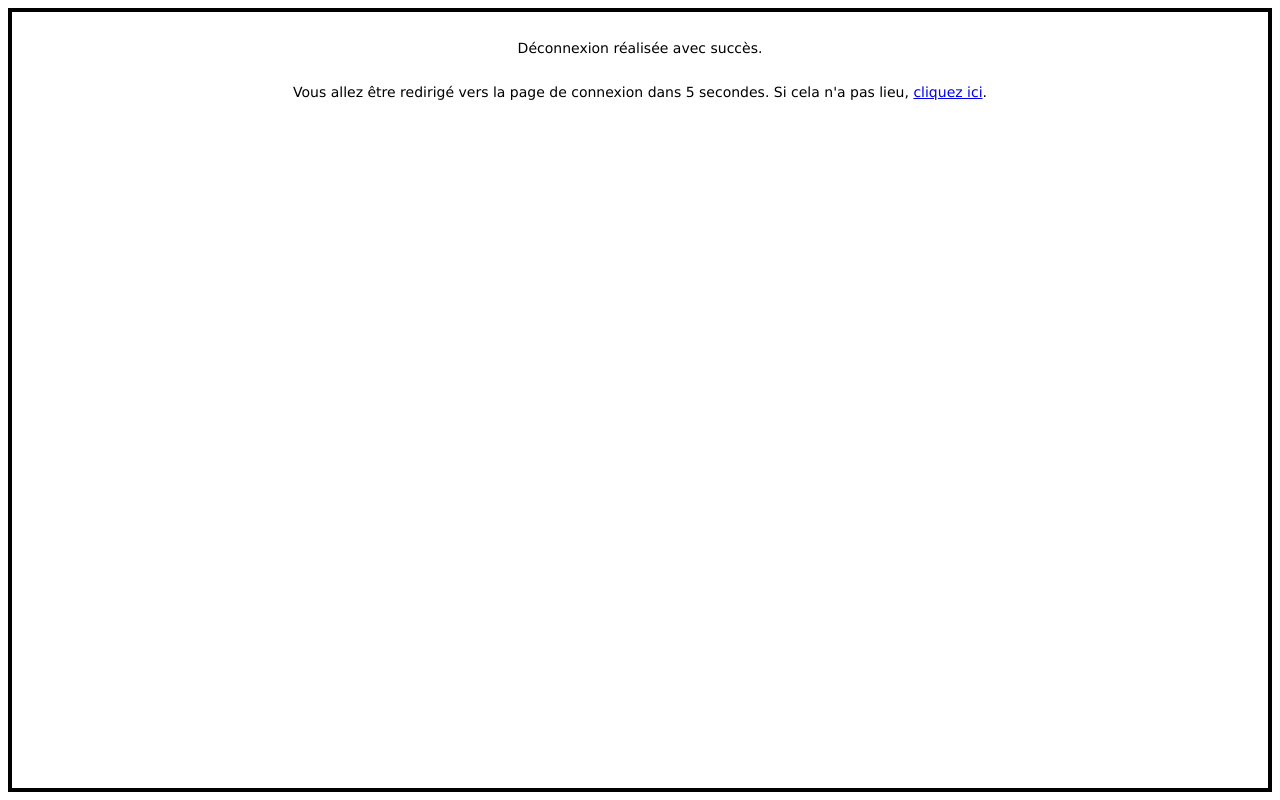
After one commit to PazIExplorer/TeamRVBS, a Flask app: template app/templates/deconnexion.html in a window 1280 px wide. The commit adds this page. Run offline with Flask 2, Linux system fonts and the light colour scheme; the template is opened without the code that fills it, so the values that code supplies are empty; some libraries are stand-ins or nearby versions.

Commit message:
Déconnexion + ajout redirections si non connecté

```diff
--- /dev/null
+++ b/app/static/css/styleDeconnexion.css
@@ -0,0 +1,17 @@
+html{
+    height: 100%;
+}
+
+body {
+    height: 97%;
+    border-width: 4px;
+    border-style: solid;
+    border-color: black;
+    font: 14px Verdana;
+}
+
+p{
+    margin-top: 2em;
+    margin-bottom: 2em;
+    text-align: center;
+}
--- /dev/null
+++ b/app/templates/deconnexion.html
@@ -0,0 +1,13 @@
+<!DOCTYPE html>
+<html lang="fr">
+<head>
+    <meta charset="UTF-8">
+    <meta http-equiv='refresh' content="5; URL={{url_for('index')}}">
+    <link rel="stylesheet" href="{{ url_for('static', filename='css/styleDeconnexion.css') }}">
+    <title>Déconnexion</title>
+</head>
+<body>
+    <p>Déconnexion réalisée avec succès.</p>
+    <p>Vous allez être redirigé vers la page de connexion dans 5 secondes. Si cela n'a pas lieu, <a href="{{url_for('index')}}">cliquez ici</a>.</p>
+</body>
+</html>
```
Also changed, not shown: app/routes.py (+98 -12 lines), app/templates/header.html (+4 -10 lines).
